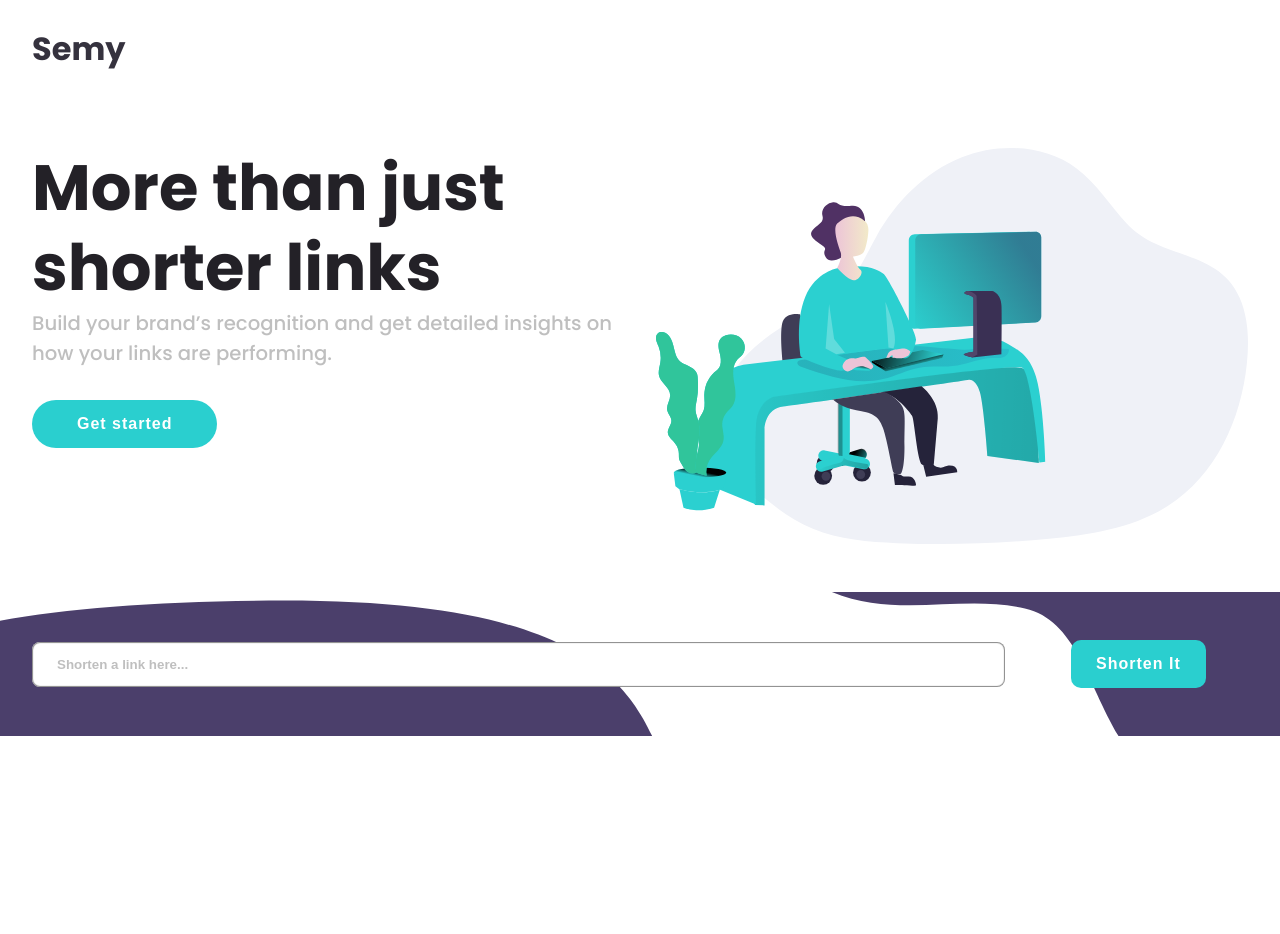
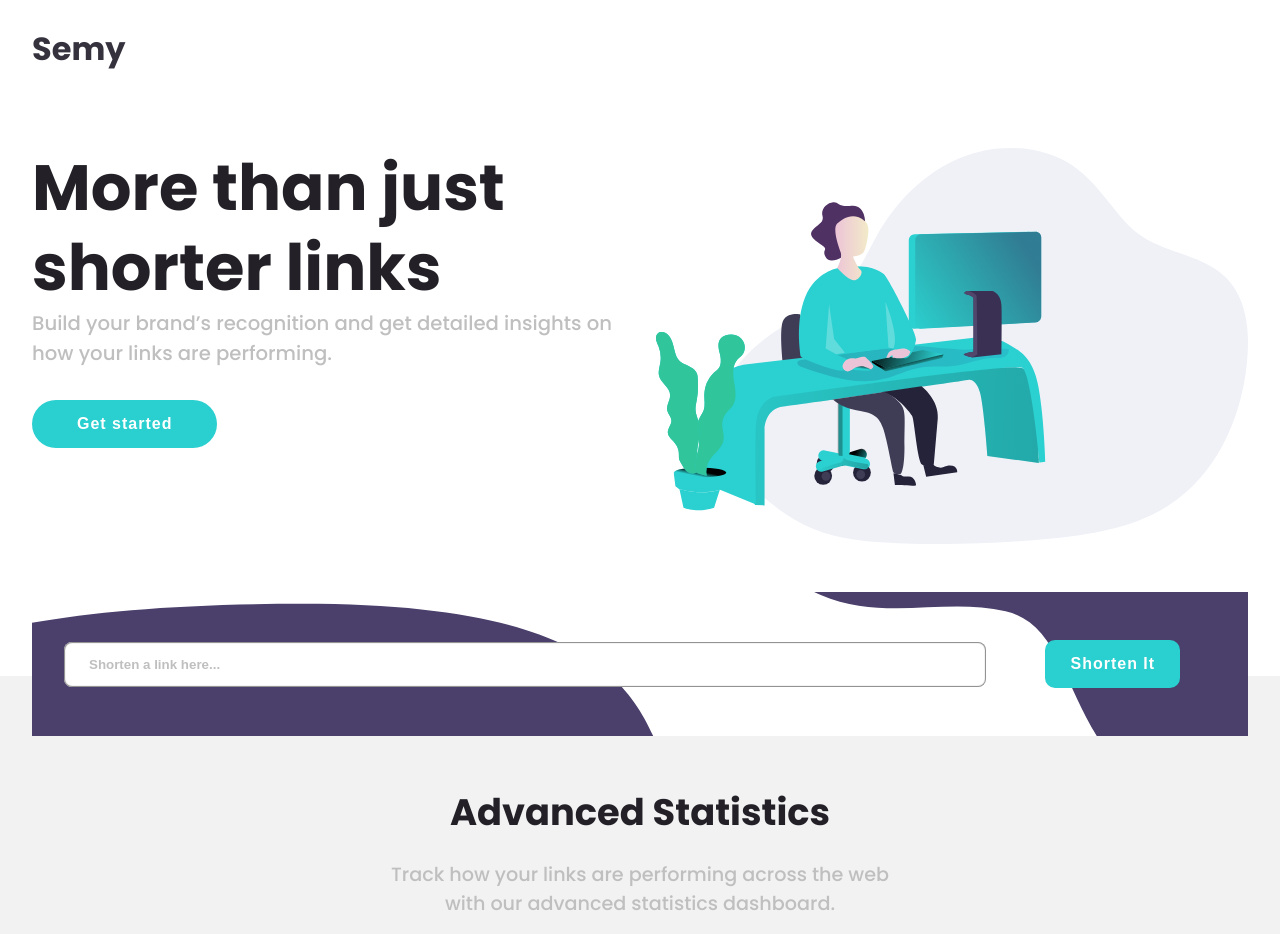
Before and after one commit to OlaleyeFisayo/url_shortening, a Vue app in the folder client/: page / in a window 1280 px wide. Before the commit the page ends 800 px from the top, so only its background shows below. Built offline with nearby package versions, Linux system fonts and the light colour scheme.

Commit message:
connection to server

```diff
--- a/client/src/App.vue
+++ b/client/src/App.vue
@@ -1,11 +1,15 @@
 <script setup>
-  import Navbar from './components/Navbar.vue';
-  import Home from './components/Home.vue';
-  import Form from './components/Form.vue';
+import Navbar from "./components/Navbar.vue";
+import Home from "./components/Home.vue";
+import Form from "./components/Form.vue";
+import Advanced from "./components/Advanced.vue";
+import UrlContainer from "./components/UrlContainer.vue";
 </script>
 
 <template>
   <Navbar />
   <Home />
   <Form />
+  <UrlContainer />
+  <Advanced />
 </template>
--- /dev/null
+++ b/client/src/components/Advanced.vue
@@ -0,0 +1,44 @@
+<script setup></script>
+
+<template>
+  <section id="advanced">
+    <section class="advanced-content">
+      <h1 class="header">Advanced Statistics</h1>
+      <p class="details">
+        Track how your links are performing across the web with our advanced
+        statistics dashboard.
+      </p>
+    </section>
+  </section>
+</template>
+
+<style lang="scss" scoped>
+#advanced {
+  background: hsl(0, 0%, 95%);
+
+  .advanced-content {
+    max-width: 1440px;
+    width: 100%;
+    margin: auto;
+    padding: 1rem 2rem;
+
+    .header,
+    .details {
+      text-align: center;
+    }
+
+    .header {
+      font-size: 2.3rem;
+      color: hsl(260, 8%, 14%);
+      margin-bottom: 20px;
+    }
+
+    .details {
+      color: hsl(0, 0%, 75%);
+      font-size: 1.2rem;
+      max-width: 500px;
+      margin: auto;
+    }
+  }
+}
+</style>
--- a/client/src/components/Form.vue
+++ b/client/src/components/Form.vue
@@ -31,12 +31,14 @@ const formControl = ref({
 <style lang="scss" scoped>
 #form {
   width: 100%;
+  padding: 0 2rem;
 
   .form-content {
     width: 100%;
     max-width: 1440px;
     margin: auto;
     padding: 3rem 2rem;
+    background-color: #fff;
     background-image: url("../assets/svg/bg-shorten-desktop.svg");
     background-position: center;
     background-repeat: no-repeat;
@@ -46,6 +48,7 @@ const formControl = ref({
     align-items: center;
     position: relative;
     gap: 1.5rem;
+    z-index: 1;
 
     @media (max-width: 800px) {
       flex-direction: column;
--- /dev/null
+++ b/client/src/components/UrlContainer.vue
@@ -0,0 +1,40 @@
+<script setup>
+import UrlList from "./UrlList.vue";
+import { useUrlStore } from "../stores/index";
+import { storeToRefs } from "pinia";
+
+const store = useUrlStore();
+const { urls } = storeToRefs(store);
+</script>
+
+<template>
+  <section id="urlContainer">
+    <section class="urlContainer-content">
+      <UrlList
+        v-for="url of urls"
+        :url="url"
+        :key="url.id"
+        :id="url.id"
+        :old-url="url.originalUrl"
+        :short-url="url.shortenedUrl"
+      />
+    </section>
+  </section>
+</template>
+
+<style lang="scss" scoped>
+#urlContainer {
+  background: hsl(0, 0%, 95%);
+  margin-top: -60px;
+  padding-top: 60px;
+
+  .urlContainer-content {
+    max-width: 1440px;
+    width: 100%;
+    margin: auto;
+    padding: 1rem 2rem;
+    height: auto;
+    overflow: hidden;
+  }
+}
+</style>
--- a/client/src/components/UrlList.vue
+++ b/client/src/components/UrlList.vue
@@ -0,0 +1,106 @@
+<script setup>
+defineProps({
+  id: {
+    type: String,
+    required: true,
+  },
+  oldUrl: {
+    type: String,
+    required: true,
+  },
+  shortUrl: {
+    type: String,
+    required: true,
+  },
+});
+</script>
+<template>
+  <section class="urlList active">
+    <p class="oldUrl">{{ oldUrl }}</p>
+    <a
+      class="shortUrl"
+      :href="`http://localhost:3000/${shortUrl}`"
+      target="_blank"
+      >{{ shortUrl }}</a
+    >
+    <button>Copy</button>
+  </section>
+</template>
+
+<style lang="scss" scoped>
+.urlList {
+  background: #fff;
+  display: grid;
+  grid-template-columns: 65% 20% 10%;
+  justify-content: space-between;
+  padding: 1.2rem 2rem;
+  border-radius: 5px;
+  -webkit-box-shadow: 0 5px 6px -6px #777;
+  -moz-box-shadow: 0 5px 6px -6px #777;
+  box-shadow: 0 5px 6px -6px #777;
+  align-items: center;
+  gap: 1rem;
+  transform: translateY(calc(100% + 60px));
+  transition: 500ms ease-in-out;
+
+  &.active {
+    transform: translateY(0);
+  }
+
+  &:not(:last-of-type) {
+    margin-bottom: 20px;
+  }
+
+  @media (max-width: 800px) {
+    display: flex;
+    flex-direction: column;
+  }
+
+  .oldUrl,
+  .shortUrl {
+    word-wrap: normal;
+    width: 100%;
+    text-overflow: ellipsis;
+    overflow: hidden;
+  }
+
+  .oldUrl,
+  .shortUrl,
+  button {
+    font-size: 1.05rem;
+    width: 100%;
+
+    @media (max-width: 800px) {
+      font-size: 0.95rem;
+    }
+  }
+
+  .oldUrl {
+    @media (max-width: 800px) {
+      border-bottom: 1px solid hsl(0, 0%, 75%);
+      padding-bottom: 15px;
+    }
+  }
+
+  .shortUrl {
+    text-decoration: none;
+    color: hsl(180, 66%, 49%);
+  }
+
+  button {
+    display: inline-block;
+    color: #fff;
+    border: none;
+    cursor: pointer;
+    background: hsl(180, 66%, 49%);
+    font-weight: 600;
+    padding: 10px 0;
+    border-radius: 5px;
+    transition: background 500ms ease-in-out;
+
+    &:hover {
+      background: hsl(180, 66%, 70%);
+    }
+  }
+}
+</style>
--- a/client/src/stores/index.js
+++ b/client/src/stores/index.js
@@ -3,7 +3,7 @@ import axios from "axios";
 
 export const useUrlStore = defineStore("urls", {
   state: () => ({
-    url: [],
+    urls: [],
     errorMessage: "",
   }),
   actions: {
@@ -21,8 +21,14 @@ export const useUrlStore = defineStore("urls", {
           }
         )
         .then((res) => {
-          console.log(res);
           this.errorMessage = "";
+          const { _id, originalUrl, shortenedUrl } = res.data.data;
+          this.urls.unshift({
+            id: _id,
+            originalUrl: originalUrl,
+            shortenedUrl: shortenedUrl,
+            activeState: false,
+          });
         })
         .catch((err) => {
           const errMessage = err.response.data.msg;
```
